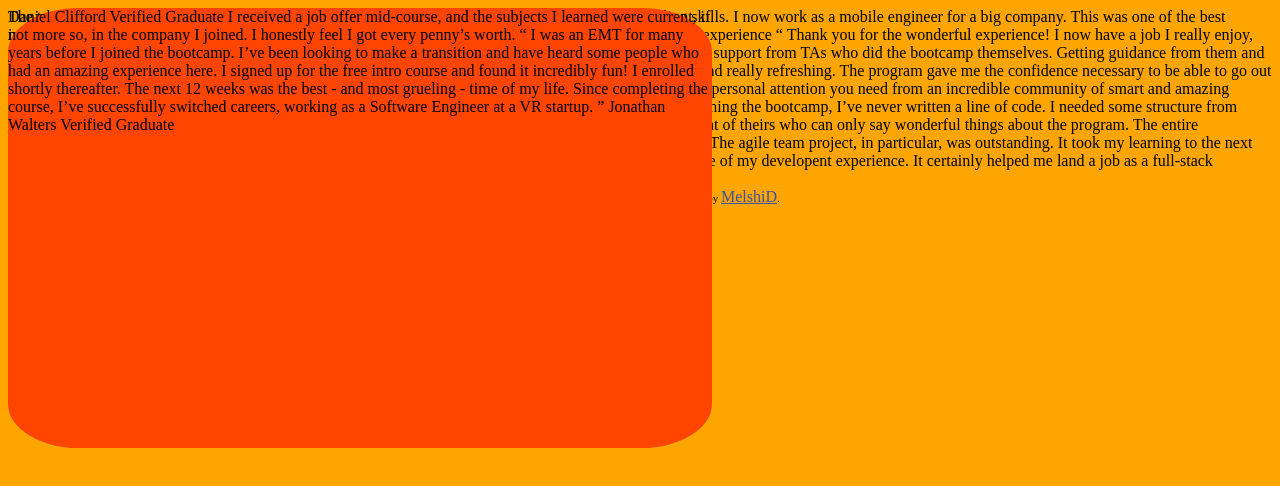
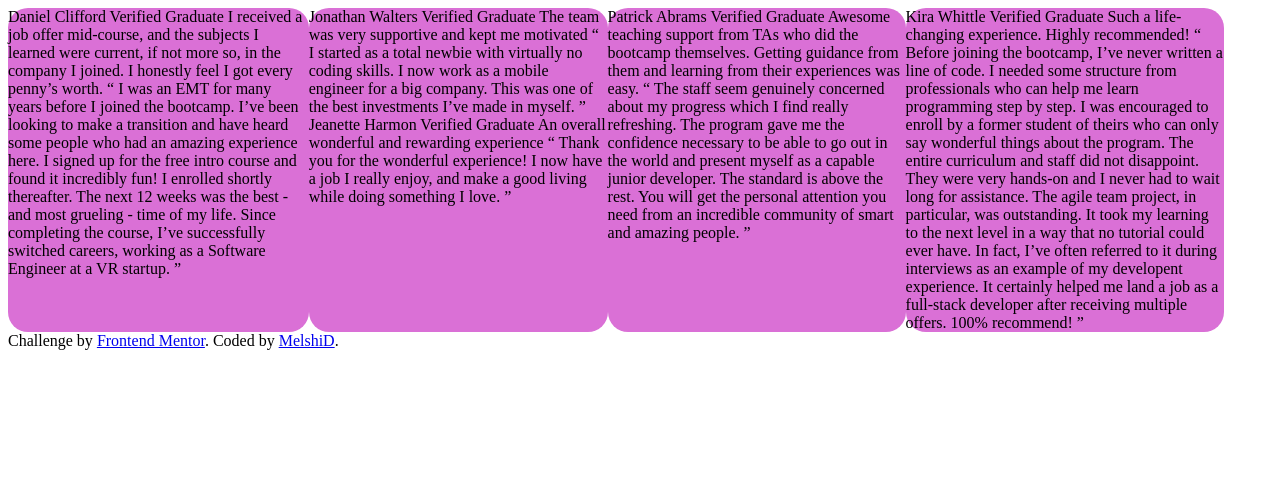
Before and after one commit to melshiD/frontend_mentor, a plain HTML site: page index.html in a window 1280 px wide. Drawn offline with Linux system fonts and the light colour scheme.

Commit message:
commiting to avoid stashing the changes I've made before retreving testomonial content from a previous commit

```diff
--- a/index.html
+++ b/index.html
@@ -9,7 +9,8 @@
   <title>Frontend Mentor | [Challenge Name Here]</title>
 </head>
 <body>
-  <div class='dope-test-div'>
+  <div class='container'>
+    <div class="custCard">
       Daniel Clifford
       Verified Graduate
 
@@ -21,10 +22,15 @@
       for the free intro course and found it incredibly fun! I enrolled shortly thereafter.
       The next 12 weeks was the best - and most grueling - time of my life. Since completing
       the course, I’ve successfully switched careers, working as a Software Engineer at a VR startup. ”
+    </div>
 
+
+
+
+    <div class="custCard">
       Jonathan Walters
       Verified Graduate
-  </div>
+
       The team was very supportive and kept me motivated
 
       “ I started as a total newbie with virtually no coding skills. I now work as a mobile engineer
@@ -37,7 +43,8 @@
 
       “ Thank you for the wonderful experience! I now have a job I really enjoy, and make a good living
       while doing something I love. ”
-
+    </div>
+    <div class="custCard">
       Patrick Abrams
       Verified Graduate
 
@@ -48,7 +55,8 @@
       gave me the confidence necessary to be able to go out in the world and present myself as a capable
       junior developer. The standard is above the rest. You will get the personal attention you need from
       an incredible community of smart and amazing people. ”
-
+    </div>
+    <div class="custCard">
       Kira Whittle
       Verified Graduate
 
@@ -62,8 +70,8 @@
       could ever have. In fact, I’ve often referred to it during interviews as an example of my developent
       experience. It certainly helped me land a job as a full-stack developer after receiving multiple offers.
       100% recommend! ”
-
-  <div class="attribution">
+    </div>
+  </div>
     Challenge by <a href="https://www.frontendmentor.io?ref=challenge" target="_blank">Frontend Mentor</a>.
     Coded by <a href="#">MelshiD</a>.
   </div>
--- a/index.js
+++ b/index.js
@@ -0,0 +1,24 @@
+
+
+class CardContent{
+constructor(custName, custType, bigQuote, smallQuote){
+        this.custName = custName;
+        this.custType = CustType;
+        this.bigQuote = bigQuote;
+        this.smallQuote = smallQuote;
+    }
+}
+
+const customerTestimonyCards = new CardContent(
+    "Daniel Clifford",
+    "Verified Graduate",
+
+    "I received a job offer mid-course, and the subjects I learned were current, if not more so,"+
+    "in the company I joined. I honestly feel I got every penny’s worth.",
+
+    "\"I was an EMT for many years before I joined the bootcamp. I\’ve been looking to make a "+
+    "transition and have heard some people who had an amazing experience here. I signed up "+
+    "for the free intro course and found it incredibly fun! I enrolled shortly thereafter. "+
+    "The next 12 weeks was the best - and most grueling - time of my life. Since completing "+
+    "the course, I\’ve successfully switched careers, working as a Software Engineer at a VR startup. \”"
+);
--- a/styles.css
+++ b/styles.css
@@ -1,22 +1,34 @@
 
-*{
+root:{
     font-size: 16px;
     background-color: orange;
 }
-.dope-test-div{
-    position: absolute;
-    width: 55%;
-    height: 55%;
-    background-color: orangered;
-    border-radius: 10%;
-    border-width: 22px;
+body{
+    width: 95vw;
+    height: 95vh;
 }
-.container-desktop{
-    width: 1440px;
+.container{
+    display: grid;
+    grid-template: repeat(4, 1fr)/repeat(1fr);
+    grid-auto-flow: column;
+
 }
-.container-mobile{
-    width: 375px;
+.custCard{
+    border-radius: 20px;
+    border-width: thick;
+    background-color: orchid;
+    border-color: black;
+    word-wrap: normal;
 }
+
+
+
+
+
+
+
+
+
 .attribution {
     font-size: 0.6875rem;
     text-align: center;
```
Lines whose indentation alone changed are shown as unchanged.
